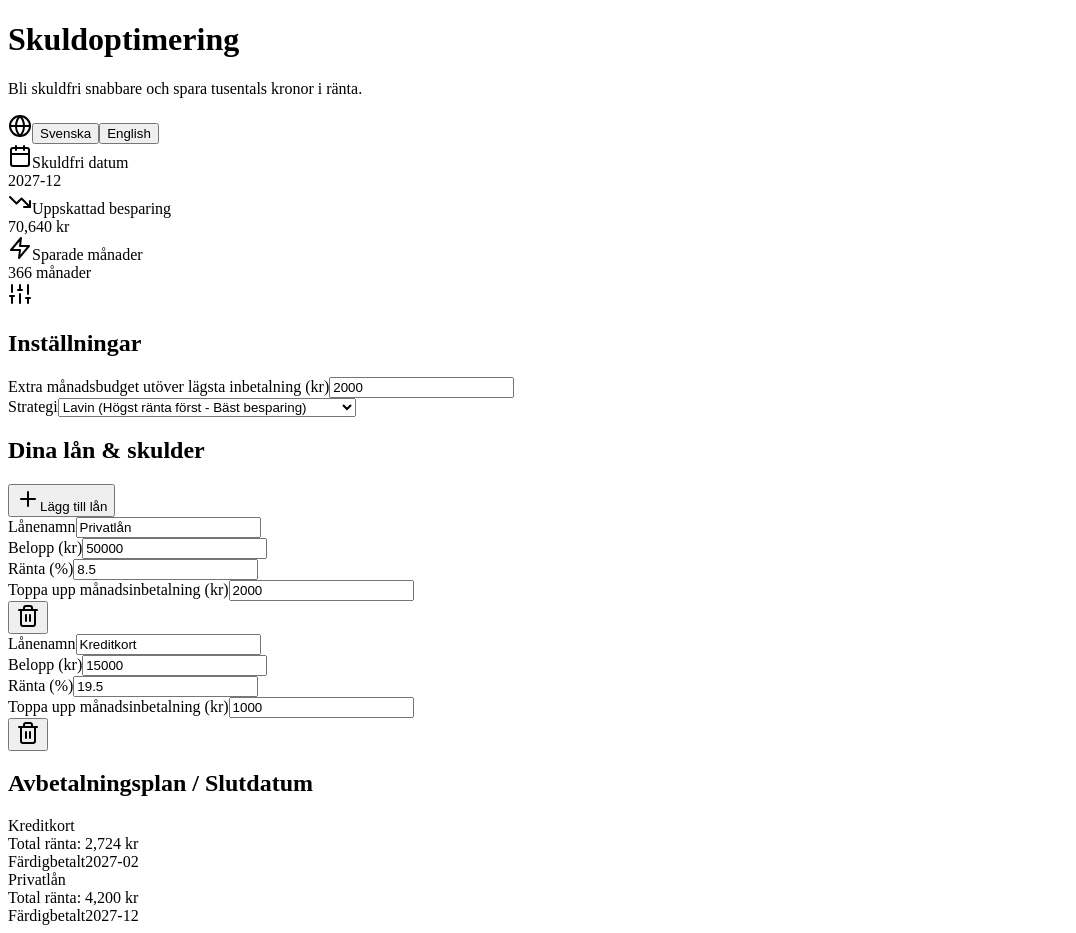
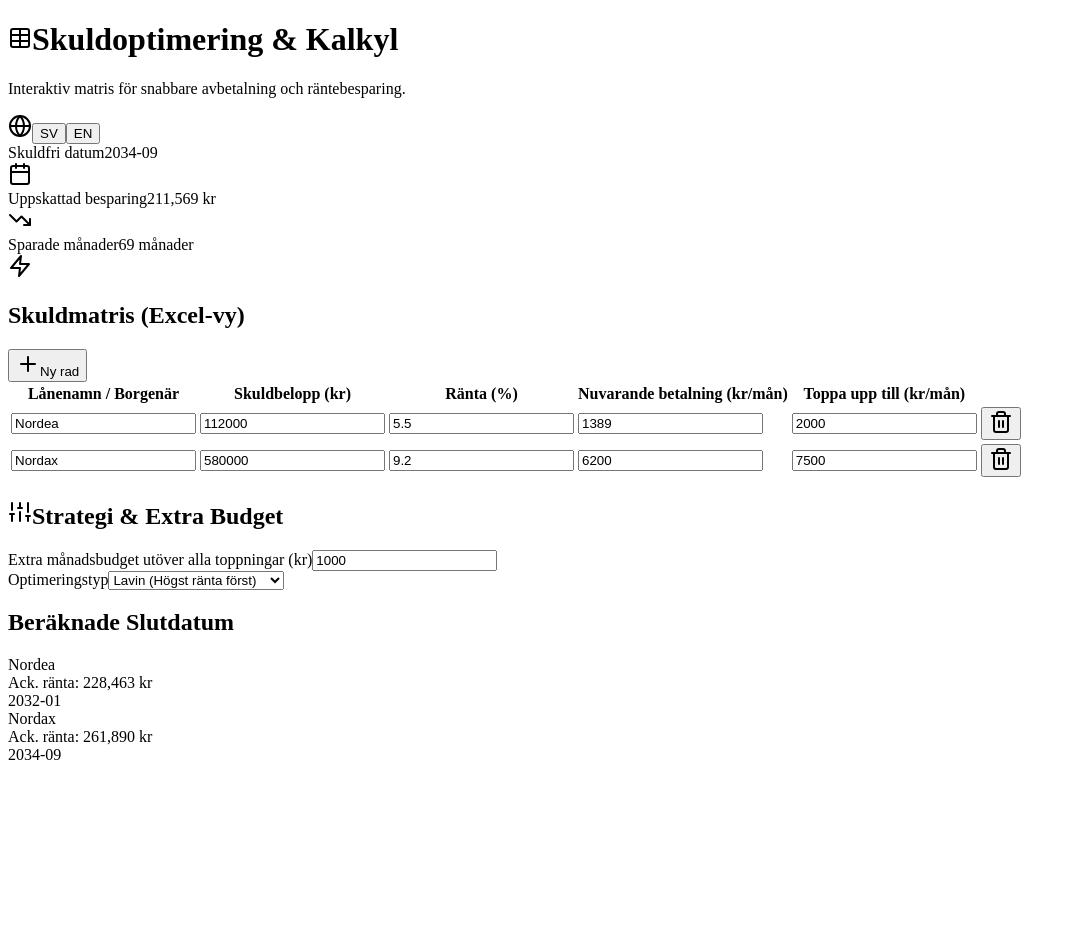
Before and after one commit to jonjys/debt-optimizer-standalone, a Next.js app: page / in a window 1280 px wide. Shown: the whole page, without its empty margins (0-1076 px from the left). After the commit the page ends 800 px from the top, so only its background shows below. Built offline with nearby package versions, Linux system fonts and the light colour scheme.

Commit message:
Update DebtOptimizerView.tsx

```diff
--- a/components/debt-optimizer/DebtOptimizerView.tsx
+++ b/components/debt-optimizer/DebtOptimizerView.tsx
@@ -2,7 +2,7 @@
 "use client";
 
 import React, { useState, useMemo } from "react";
-import { Plus, Trash2, TrendingDown, Calendar, Zap, Globe, Sliders } from "lucide-react";
+import { Plus, Trash2, TrendingDown, Calendar, Zap, Globe, Table as TableIcon, Sliders } from "lucide-react";
 import { calculateDebtStrategy } from "@/lib/debt-optimizer/engine";
 import type { Loan } from "@/lib/debt-optimizer/types";
 
@@ -12,23 +12,25 @@ export function DebtOptimizerView() {
   const [loans, setLoans] = useState<Loan[]>([
     {
       id: "1",
-      name: "Privatlån",
-      balance: 50000,
-      interestRate: 8.5,
+      name: "Nordea",
+      balance: 112000,
+      interestRate: 5.5,
       amortizationType: "annuity",
+      currentMonthlyPayment: 1389,
       targetMonthlyPayment: 2000,
     },
     {
       id: "2",
-      name: "Kreditkort",
-      balance: 15000,
-      interestRate: 19.5,
-      amortizationType: "straight",
-      targetMonthlyPayment: 1000,
+      name: "Nordax",
+      balance: 580000,
+      interestRate: 9.2,
+      amortizationType: "annuity",
+      currentMonthlyPayment: 6200,
+      targetMonthlyPayment: 7500,
     },
   ]);
 
-  const [monthlyExtraBudget, setMonthlyExtraBudget] = useState<number>(2000);
+  const [monthlyExtraBudget, setMonthlyExtraBudget] = useState<number>(1000);
   const [strategy, setStrategy] = useState<"avalanche" | "snowball">("avalanche");
 
   const result = useMemo(() => {
@@ -42,10 +44,11 @@ export function DebtOptimizerView() {
   const handleAddLoan = () => {
     const newLoan: Loan = {
       id: Date.now().toString(),
-      name: lang === "sv" ? "Ny skuld" : "New Debt",
-      balance: 10000,
-      interestRate: 10,
+      name: lang === "sv" ? "Nytt lån" : "New Loan",
+      balance: 50000,
+      interestRate: 7.5,
       amortizationType: "annuity",
+      currentMonthlyPayment: 1000,
       targetMonthlyPayment: 1500,
     };
     setLoans([...loans, newLoan]);
@@ -63,243 +66,262 @@ export function DebtOptimizerView() {
 
   const t = {
     sv: {
-      title: "Skuldoptimering",
-      subtitle: "Bli skuldfri snabbare och spara tusentals kronor i ränta.",
+      title: "Skuldoptimering & Kalkyl",
+      subtitle: "Interaktiv matris för snabbare avbetalning och räntebesparing.",
       freedomDate: "Skuldfri datum",
       savings: "Uppskattad besparing",
       monthsSaved: "Sparade månader",
       monthsUnit: "månader",
-      settings: "Inställningar",
-      extraBudget: "Extra månadsbudget utöver lägsta inbetalning (kr)",
-      strategy: "Strategi",
-      avalanche: "Lavin (Högst ränta först - Bäst besparing)",
-      snowball: "Snöboll (Minst belopp först - Psykologisk vinst)",
-      loansTitle: "Dina lån & skulder",
-      addLoan: "Lägg till lån",
-      loanName: "Lånenamn",
-      balance: "Belopp (kr)",
+      settings: "Strategi & Extra Budget",
+      extraBudget: "Extra månadsbudget utöver alla toppningar (kr)",
+      strategy: "Optimeringstyp",
+      avalanche: "Lavin (Högst ränta först)",
+      snowball: "Snöboll (Minst skuld först)",
+      loansTitle: "Skuldmatris (Excel-vy)",
+      addLoan: "Ny rad",
+      loanName: "Lånenamn / Borgenär",
+      balance: "Skuldbelopp (kr)",
       rate: "Ränta (%)",
-      targetPayment: "Toppa upp månadsinbetalning (kr)",
-      type: "Amorteringstyp",
+      currentPayment: "Nuvarande betalning (kr/mån)",
+      targetPayment: "Toppa upp till (kr/mån)",
+      type: "Typ",
       annuity: "Annuitet",
-      straight: "Rak amortering",
-      milestones: "Avbetalningsplan / Slutdatum",
-      paidOff: "Färdigbetalt",
-      interestPaid: "Total ränta",
+      straight: "Rak",
+      milestones: "Beräknade Slutdatum",
+      paidOff: "Klart",
+      interestPaid: "Ack. ränta",
     },
     en: {
-      title: "Debt Optimizer",
-      subtitle: "Become debt-free faster and save thousands in interest.",
+      title: "Debt Optimizer & Sheet",
+      subtitle: "Interactive matrix for faster payoff and interest savings.",
       freedomDate: "Debt-free Date",
       savings: "Estimated Savings",
       monthsSaved: "Months Saved",
       monthsUnit: "months",
-      settings: "Settings",
-      extraBudget: "Extra Monthly Budget beyond minimum (kr/$)",
-      strategy: "Strategy",
-      avalanche: "Avalanche (Highest interest first - Best savings)",
-      snowball: "Snowball (Lowest balance first - Quick wins)",
-      loansTitle: "Your Loans & Debts",
-      addLoan: "Add Loan",
-      loanName: "Loan Name",
+      settings: "Strategy & Extra Budget",
+      extraBudget: "Extra monthly budget beyond top-ups ($/kr)",
+      strategy: "Optimization Strategy",
+      avalanche: "Avalanche (Highest rate first)",
+      snowball: "Snowball (Lowest balance first)",
+      loansTitle: "Debt Matrix (Sheet View)",
+      addLoan: "Add Row",
+      loanName: "Loan Name / Creditor",
       balance: "Balance",
-      rate: "Interest Rate (%)",
-      targetPayment: "Top-up monthly payment (kr/$)",
-      type: "Amortization Type",
+      rate: "Interest (%)",
+      currentPayment: "Current Payment (kr/mo)",
+      targetPayment: "Top-up to (kr/mo)",
+      type: "Type",
       annuity: "Annuity",
       straight: "Straight",
-      milestones: "Payoff Schedule / Final Dates",
-      paidOff: "Paid off",
-      interestPaid: "Total interest",
+      milestones: "Estimated Payoff Dates",
+      paidOff: "Paid",
+      interestPaid: "Acc. Interest",
     },
   }[lang];
 
   return (
-    <div className="max-w-4xl mx-auto space-y-8 py-4">
-      {/* Header & Language Switcher */}
-      <div className="flex flex-col md:flex-row md:items-center justify-between gap-4 border-b border-slate-800 pb-6">
+    <div className="max-w-6xl mx-auto space-y-6 py-4 px-2">
+      {/* Header */}
+      <div className="flex flex-col sm:flex-row sm:items-center justify-between gap-4 border-b border-slate-800 pb-4">
         <div>
-          <h1 className="text-3xl font-bold tracking-tight text-white">{t.title}</h1>
-          <p className="text-slate-400 mt-1">{t.subtitle}</p>
+          <h1 className="text-2xl font-bold tracking-tight text-white flex items-center gap-2">
+            <TableIcon className="w-6 h-6 text-teal-400" />
+            {t.title}
+          </h1>
+          <p className="text-xs text-slate-400 mt-1">{t.subtitle}</p>
         </div>
 
-        <div className="flex items-center gap-2 bg-slate-900 border border-slate-800 p-1.5 rounded-lg w-fit">
-          <Globe className="w-4 h-4 text-slate-400 ml-1" />
+        <div className="flex items-center gap-2 bg-slate-900 border border-slate-800 p-1 rounded-lg w-fit">
+          <Globe className="w-3.5 h-3.5 text-slate-400 ml-1" />
           <button
             onClick={() => setLang("sv")}
-            className={`px-3 py-1 rounded-md text-xs font-semibold transition ${
+            className={`px-2.5 py-1 rounded-md text-xs font-semibold transition ${
               lang === "sv" ? "bg-teal-500 text-slate-950" : "text-slate-400 hover:text-white"
             }`}
           >
-            Svenska
+            SV
           </button>
           <button
             onClick={() => setLang("en")}
-            className={`px-3 py-1 rounded-md text-xs font-semibold transition ${
+            className={`px-2.5 py-1 rounded-md text-xs font-semibold transition ${
               lang === "en" ? "bg-teal-500 text-slate-950" : "text-slate-400 hover:text-white"
             }`}
           >
-            English
+            EN
           </button>
         </div>
       </div>
 
-      {/* Top KPI Cards */}
-      <div className="grid grid-cols-1 md:grid-cols-3 gap-4">
-        <div className="bg-slate-900 border border-slate-800 rounded-xl p-5 shadow-lg">
-          <div className="flex items-center gap-3 text-teal-400 mb-2">
-            <Calendar className="w-5 h-5" />
-            <span className="text-sm font-medium text-slate-400">{t.freedomDate}</span>
+      {/* KPI Cards */}
+      <div className="grid grid-cols-1 sm:grid-cols-3 gap-3">
+        <div className="bg-slate-900/80 border border-slate-800 rounded-lg p-4 flex items-center justify-between">
+          <div>
+            <span className="text-xs font-medium text-slate-400 block">{t.freedomDate}</span>
+            <span className="text-2xl font-extrabold text-white">{result.freedomDate}</span>
           </div>
-          <div className="text-3xl font-bold text-white">{result.freedomDate}</div>
+          <Calendar className="w-8 h-8 text-teal-400/30" />
         </div>
 
-        <div className="bg-slate-900 border border-slate-800 rounded-xl p-5 shadow-lg">
-          <div className="flex items-center gap-3 text-emerald-400 mb-2">
-            <TrendingDown className="w-5 h-5" />
-            <span className="text-sm font-medium text-slate-400">{t.savings}</span>
+        <div className="bg-slate-900/80 border border-slate-800 rounded-lg p-4 flex items-center justify-between">
+          <div>
+            <span className="text-xs font-medium text-slate-400 block">{t.savings}</span>
+            <span className="text-2xl font-extrabold text-emerald-400">
+              {result.totalSavings.toLocaleString()} kr
+            </span>
           </div>
-          <div className="text-3xl font-bold text-emerald-400">
-            {result.totalSavings.toLocaleString()} kr
+          <TrendingDown className="w-8 h-8 text-emerald-400/30" />
+        </div>
+
+        <div className="bg-slate-900/80 border border-slate-800 rounded-lg p-4 flex items-center justify-between">
+          <div>
+            <span className="text-xs font-medium text-slate-400 block">{t.monthsSaved}</span>
+            <span className="text-2xl font-extrabold text-amber-400">
+              {result.monthsSaved} {t.monthsUnit}
+            </span>
+          </div>
+          <Zap className="w-8 h-8 text-amber-400/30" />
         </div>
       </div>
 
-        <div className="bg-slate-900 border border-slate-800 rounded-xl p-5 shadow-lg">
-          <div className="flex items-center gap-3 text-amber-400 mb-2">
-            <Zap className="w-5 h-5" />
-            <span className="text-sm font-medium text-slate-400">{t.monthsSaved}</span>
+      {/* Main Grid Section */}
+      <div className="grid grid-cols-1 lg:grid-cols-4 gap-4 items-start">
+
+        {/* Matrix Table */}
+        <div className="lg:col-span-3 bg-slate-900 border border-slate-800 rounded-xl overflow-hidden shadow-xl">
+          <div className="p-4 border-b border-slate-800 flex items-center justify-between bg-slate-900">
+            <h2 className="text-sm font-semibold text-white flex items-center gap-2">
+              {t.loansTitle}
+            </h2>
+            <button
+              onClick={handleAddLoan}
+              className="flex items-center gap-1.5 bg-teal-500 hover:bg-teal-400 text-slate-950 px-3 py-1.5 rounded-md font-semibold text-xs transition"
+            >
+              <Plus className="w-3.5 h-3.5" />
+              {t.addLoan}
+            </button>
           </div>
-          <div className="text-3xl font-bold text-white">
-            {result.monthsSaved} {t.monthsUnit}
-          </div>
+
+          <div className="overflow-x-auto">
+            <table className="w-full text-left text-xs text-slate-300">
+              <thead className="bg-slate-950 text-slate-400 border-b border-slate-800 uppercase font-mono text-[10px] tracking-wider">
+                <tr>
+                  <th className="p-3">{t.loanName}</th>
+                  <th className="p-3">{t.balance}</th>
+                  <th className="p-3">{t.rate}</th>
+                  <th className="p-3">{t.currentPayment}</th>
+                  <th className="p-3">{t.targetPayment}</th>
+                  <th className="p-3 text-right"></th>
+                </tr>
+              </thead>
+              <tbody className="divide-y divide-slate-800/60 font-mono">
+                {loans.map((loan) => (
+                  <tr key={loan.id} className="hover:bg-slate-800/40 transition-colors">
+                    <td className="p-2">
+                      <input
+                        type="text"
+                        value={loan.name}
+                        onChange={(e) => handleUpdateLoan(loan.id, "name", e.target.value)}
+                        className="w-full bg-slate-950/60 border border-slate-800 rounded px-2 py-1 text-white font-sans text-xs focus:outline-none focus:border-teal-500"
+                      />
+                    </td>
+                    <td className="p-2">
+                      <input
+                        type="number"
+                        value={loan.balance}
+                        onChange={(e) => handleUpdateLoan(loan.id, "balance", Number(e.target.value))}
+                        className="w-full bg-slate-950/60 border border-slate-800 rounded px-2 py-1 text-slate-200 text-xs focus:outline-none focus:border-teal-500"
+                      />
+                    </td>
+                    <td className="p-2">
+                      <input
+                        type="number"
+                        step="0.1"
+                        value={loan.interestRate}
+                        onChange={(e) => handleUpdateLoan(loan.id, "interestRate", Number(e.target.value))}
+                        className="w-full bg-slate-950/60 border border-slate-800 rounded px-2 py-1 text-slate-200 text-xs focus:outline-none focus:border-teal-500"
+                      />
+                    </td>
+                    <td className="p-2">
+                      <input
+                        type="number"
+                        value={loan.currentMonthlyPayment || ""}
+                        onChange={(e) => handleUpdateLoan(loan.id, "currentMonthlyPayment", Number(e.target.value))}
+                        placeholder="1389"
+                        className="w-full bg-slate-950/60 border border-slate-800 rounded px-2 py-1 text-slate-300 text-xs focus:outline-none focus:border-teal-500"
+                      />
+                    </td>
+                    <td className="p-2">
+                      <input
+                        type="number"
+                        value={loan.targetMonthlyPayment || ""}
+                        onChange={(e) => handleUpdateLoan(loan.id, "targetMonthlyPayment", Number(e.target.value))}
+                        placeholder="2000"
+                        className="w-full bg-slate-950/60 border border-teal-500/40 rounded px-2 py-1 text-teal-300 text-xs focus:outline-none focus:border-teal-400 font-semibold"
+                      />
+                    </td>
+                    <td className="p-2 text-right">
+                      <button
+                        onClick={() => handleRemoveLoan(loan.id)}
+                        className="text-slate-500 hover:text-rose-400 p-1 transition"
+                      >
+                        <Trash2 className="w-3.5 h-3.5" />
+                      </button>
+                    </td>
+                  </tr>
+                ))}
+              </tbody>
+            </table>
           </div>
         </div>
 
-      {/* Global Settings */}
-      <div className="bg-slate-900 border border-slate-800 rounded-xl p-6 space-y-4 shadow-lg">
-        <div className="flex items-center gap-2 text-slate-200">
-          <Sliders className="w-5 h-5 text-teal-400" />
-          <h2 className="text-lg font-semibold">{t.settings}</h2>
-        </div>
-        <div className="grid grid-cols-1 md:grid-cols-2 gap-4">
+        {/* Sidebar Controls & Results */}
+        <div className="space-y-4">
+          <div className="bg-slate-900 border border-slate-800 rounded-xl p-4 space-y-3 shadow-lg">
+            <h2 className="text-xs font-bold text-slate-300 uppercase tracking-wider flex items-center gap-1.5">
+              <Sliders className="w-3.5 h-3.5 text-teal-400" />
+              {t.settings}
+            </h2>
             <div>
-            <label className="block text-sm text-slate-400 mb-2">{t.extraBudget}</label>
+              <label className="block text-xs text-slate-400 mb-1">{t.extraBudget}</label>
               <input
                 type="number"
                 value={monthlyExtraBudget}
                 onChange={(e) => setMonthlyExtraBudget(Number(e.target.value))}
-              className="w-full bg-slate-950 border border-slate-800 rounded-lg px-4 py-2.5 text-white focus:outline-none focus:border-teal-500"
+                className="w-full bg-slate-950 border border-slate-800 rounded-lg px-3 py-1.5 text-white text-xs focus:outline-none focus:border-teal-500 font-mono"
               />
             </div>
             <div>
-            <label className="block text-sm text-slate-400 mb-2">{t.strategy}</label>
+              <label className="block text-xs text-slate-400 mb-1">{t.strategy}</label>
               <select
                 value={strategy}
                 onChange={(e) => setStrategy(e.target.value as any)}
-              className="w-full bg-slate-950 border border-slate-800 rounded-lg px-4 py-2.5 text-white focus:outline-none focus:border-teal-500"
+                className="w-full bg-slate-950 border border-slate-800 rounded-lg px-3 py-1.5 text-white text-xs focus:outline-none focus:border-teal-500"
               >
                 <option value="avalanche">{t.avalanche}</option>
                 <option value="snowball">{t.snowball}</option>
               </select>
             </div>
           </div>
-      </div>
 
-      {/* Loans List */}
-      <div className="bg-slate-900 border border-slate-800 rounded-xl p-6 space-y-4 shadow-lg">
-        <div className="flex items-center justify-between">
-          <h2 className="text-lg font-semibold text-white">{t.loansTitle}</h2>
-          <button
-            onClick={handleAddLoan}
-            className="flex items-center gap-2 bg-teal-500 hover:bg-teal-400 text-slate-950 px-4 py-2 rounded-lg font-semibold text-sm transition"
-          >
-            <Plus className="w-4 h-4" />
-            {t.addLoan}
-          </button>
-        </div>
-
-        <div className="space-y-4">
-          {loans.map((loan) => (
-            <div
-              key={loan.id}
-              className="p-4 rounded-xl bg-slate-950 border border-slate-800 space-y-3"
-            >
-              <div className="grid grid-cols-1 md:grid-cols-12 gap-3 items-center">
-                <div className="md:col-span-3">
-                  <label className="block text-xs text-slate-500 mb-1">{t.loanName}</label>
-                  <input
-                    type="text"
-                    value={loan.name}
-                    onChange={(e) => handleUpdateLoan(loan.id, "name", e.target.value)}
-                    className="w-full bg-slate-900 border border-slate-800 rounded-lg px-3 py-1.5 text-white text-sm focus:outline-none focus:border-teal-500"
-                  />
-                </div>
-
-                <div className="md:col-span-3">
-                  <label className="block text-xs text-slate-500 mb-1">{t.balance}</label>
-                  <input
-                    type="number"
-                    value={loan.balance}
-                    onChange={(e) => handleUpdateLoan(loan.id, "balance", Number(e.target.value))}
-                    className="w-full bg-slate-900 border border-slate-800 rounded-lg px-3 py-1.5 text-slate-200 text-sm focus:outline-none focus:border-teal-500"
-                  />
-                </div>
-
-                <div className="md:col-span-2">
-                  <label className="block text-xs text-slate-500 mb-1">{t.rate}</label>
-                  <input
-                    type="number"
-                    step="0.1"
-                    value={loan.interestRate}
-                    onChange={(e) => handleUpdateLoan(loan.id, "interestRate", Number(e.target.value))}
-                    className="w-full bg-slate-900 border border-slate-800 rounded-lg px-3 py-1.5 text-slate-200 text-sm focus:outline-none focus:border-teal-500"
-                  />
-                </div>
-
-                <div className="md:col-span-3">
-                  <label className="block text-xs text-teal-400 font-medium mb-1">{t.targetPayment}</label>
-                  <input
-                    type="number"
-                    value={loan.targetMonthlyPayment || ""}
-                    onChange={(e) => handleUpdateLoan(loan.id, "targetMonthlyPayment", Number(e.target.value))}
-                    placeholder="t.ex. 2000"
-                    className="w-full bg-slate-900 border border-teal-500/50 rounded-lg px-3 py-1.5 text-teal-300 text-sm focus:outline-none focus:border-teal-400"
-                  />
-                </div>
-
-                <div className="md:col-span-1 flex justify-end pt-5">
-                  <button
-                    onClick={() => handleRemoveLoan(loan.id)}
-                    className="text-slate-500 hover:text-rose-400 p-1 transition"
-                  >
-                    <Trash2 className="w-4 h-4" />
-                  </button>
-                </div>
-              </div>
-            </div>
-          ))}
-        </div>
-      </div>
-
-      {/* Payoff Milestones */}
           {result.milestones.length > 0 && (
-        <div className="bg-slate-900 border border-slate-800 rounded-xl p-6 space-y-4 shadow-lg">
-          <h2 className="text-lg font-semibold text-white">{t.milestones}</h2>
-          <div className="grid grid-cols-1 md:grid-cols-2 gap-3">
+            <div className="bg-slate-900 border border-slate-800 rounded-xl p-4 space-y-3 shadow-lg">
+              <h2 className="text-xs font-bold text-slate-300 uppercase tracking-wider">
+                {t.milestones}
+              </h2>
+              <div className="space-y-2">
                 {result.milestones.map((m) => (
                   <div
                     key={m.loanId}
-                className="p-4 bg-slate-950 rounded-xl border border-slate-800/80 flex items-center justify-between"
+                    className="p-2.5 bg-slate-950 rounded-lg border border-slate-800/80 flex items-center justify-between text-xs"
                   >
                     <div>
                       <div className="font-semibold text-slate-200">{m.loanName}</div>
-                  <div className="text-xs text-slate-400 mt-0.5">
+                      <div className="text-[10px] text-slate-500">
                         {t.interestPaid}: {m.totalInterestPaid.toLocaleString()} kr
                       </div>
                     </div>
                     <div className="text-right">
-                  <span className="text-xs text-slate-500 block">{t.paidOff}</span>
-                  <span className="text-base font-bold text-teal-400">{m.payoffDate}</span>
+                      <span className="text-teal-400 font-mono font-bold">{m.payoffDate}</span>
                     </div>
                   </div>
                 ))}
@@ -307,5 +329,8 @@ export function DebtOptimizerView() {
             </div>
           )}
         </div>
+
+      </div>
+    </div>
   );
 }
```
Lines whose indentation alone changed are shown as unchanged.
